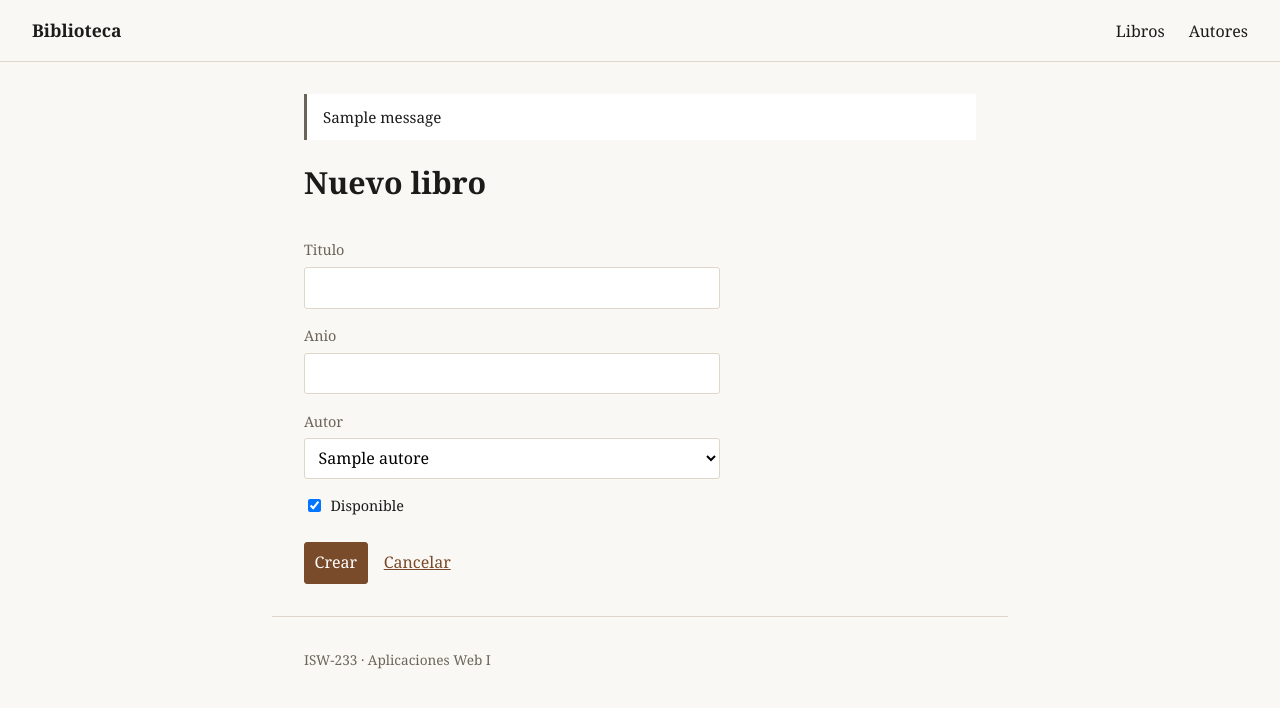
After one commit to cpjosejesus/web-isw-2026-II, a Flask app: page /libros/crear in a window 1280 px wide. The commit adds this page. Shown: the top 708 px of the page. Run offline with Flask 3, Linux system fonts and the light colour scheme; tables that the repository leaves empty hold one stand-in row (values such as "Sample post"); one stand-in notice (Sample message) is shown; some libraries are stand-ins or nearby versions.

Commit message:
Paso 3: formularios y el patron POST -> Redirect -> GET
Bloque 3 de la clase 4. Aparece la primera escritura desde el navegador:
- libros/formulario.html, un solo formulario preparado para crear y editar
- ruta crear_libro con GET (formulario) y POST (insercion)
- try / except / rollback alrededor del commit
- redirect despues del POST: recargar con F5 ya no duplica el registro
- mensajes flash con categorias, renderizados en layout.html
- secret_key, necesaria para firmar la sesion donde viaja el flash

Co-Authored-By: Claude Opus 5 (1M context) <noreply@anthropic.com>

```diff
--- a/main.py
+++ b/main.py
@@ -1,12 +1,12 @@
-"""Biblioteca — ahora las rutas devuelven HTML.
+"""Biblioteca — el usuario ya puede escribir en la base.
 
-render_template busca el archivo bajo templates/, lo rellena con los datos
-que le pasa la ruta y devuelve texto HTML. La plantilla no consulta la base:
-la ruta consulta y le entrega los objetos ya listos.
+Las lecturas siguen siendo GET; toda escritura es POST y termina en un
+redirect. Ese es el patron Post/Redirect/Get: si el usuario recarga con F5,
+la ultima peticion del historial es un GET inofensivo y no se duplica nada.
 """
 import os
 
-from flask import Flask, render_template, request
+from flask import Flask, flash, redirect, render_template, request, url_for
 
 from models import db, Autor, Libro
 
@@ -16,6 +16,8 @@ app.config['SQLALCHEMY_DATABASE_URI'] = os.environ.get(
     'postgresql+psycopg://app:123qwe@localhost:5433/store'
 )
 app.config['SQLALCHEMY_TRACK_MODIFICATIONS'] = False
+# Necesaria para firmar la sesion, que es donde viajan los mensajes flash.
+app.secret_key = os.environ.get('SECRET_KEY', 'clave-de-desarrollo')
 
 db.init_app(app)
 
@@ -50,6 +52,33 @@ def detalle_libro(libro_id):
     return render_template('libros/detalle.html', libro=libro)
 
 
+@app.route('/libros/crear', methods=['GET', 'POST'])
+def crear_libro():
+    """GET  →  muestra el formulario vacio.
+       POST →  inserta el libro y redirige al catalogo."""
+    if request.method == 'GET':
+        return render_template('libros/formulario.html', libro=None,
+                               autores=Autor.query.order_by(Autor.nombre).all())
+
+    try:
+        libro = Libro(
+            titulo=request.form['titulo'],          # KeyError → 400 si falta
+            anio=request.form.get('anio') or None,  # seguro, con default
+            autor_id=request.form['autor_id'],
+            # un checkbox sin marcar no se envia: por eso 'in request.form'
+            disponible='disponible' in request.form,
+        )
+        db.session.add(libro)
+        db.session.commit()
+        flash('Libro creado.', 'exito')
+    except Exception:
+        db.session.rollback()
+        flash('No se pudo crear el libro.', 'error')
+
+    # Post/Redirect/Get: nunca render_template como respuesta a un POST.
+    return redirect(url_for('listar_libros'))
+
+
 @app.route('/autores')
 def listar_autores():
     """GET /autores  →  autores con su cantidad de libros."""
--- a/static/css/estilos.css
+++ b/static/css/estilos.css
@@ -67,3 +67,29 @@ footer {
   font-size: .85rem;
   border-top: 1px solid var(--borde);
 }
+
+.aviso {
+  padding: .7rem 1rem;
+  margin-bottom: 1.2rem;
+  border-left: 3px solid var(--tenue);
+  background: #fff;
+  font-size: .95rem;
+}
+
+.aviso.exito { border-left-color: #3d7a3d; }
+.aviso.error { border-left-color: #a33; }
+
+.formulario { display: grid; gap: .35rem; max-width: 26rem; }
+.formulario label { color: var(--tenue); font-size: .9rem; margin-top: .6rem; }
+.formulario .checkbox { display: flex; align-items: center; gap: .4rem; color: var(--tinta); }
+.formulario .checkbox input { width: auto; }
+.formulario .acciones { display: flex; align-items: center; gap: 1rem; margin-top: 1.2rem; }
+
+.boton {
+  display: inline-block;
+  padding: .45rem .8rem;
+  background: var(--acento);
+  color: #fff;
+  border-radius: 3px;
+  text-decoration: none;
+}
--- a/templates/layout.html
+++ b/templates/layout.html
@@ -16,6 +16,14 @@
     </nav>
 
     <main>
+      {# Los avisos viajan en la sesion: sobreviven al redirect y se
+         consumen una sola vez. #}
+      {% with mensajes = get_flashed_messages(with_categories=true) %}
+        {% for categoria, texto in mensajes %}
+          <div class="aviso {{ categoria }}">{{ texto }}</div>
+        {% endfor %}
+      {% endwith %}
+
       {% block contenido %}{% endblock %}
     </main>
 
--- /dev/null
+++ b/templates/libros/formulario.html
@@ -0,0 +1,42 @@
+{% extends 'layout.html' %}
+
+{% block titulo %}{{ 'Editar libro' if libro else 'Nuevo libro' }}{% endblock %}
+
+{% block contenido %}
+  <h1>{{ 'Editar libro' if libro else 'Nuevo libro' }}</h1>
+
+  {# Un solo formulario para crear y editar: cambia el action y los valores #}
+  <form method="POST" class="formulario"
+        action="{{ url_for('editar_libro', libro_id=libro.id) if libro
+                  else url_for('crear_libro') }}">
+
+    <label for="titulo">Titulo</label>
+    <input id="titulo" type="text" name="titulo" required
+           value="{{ libro.titulo if libro else '' }}" />
+
+    <label for="anio">Anio</label>
+    <input id="anio" type="number" name="anio"
+           value="{{ libro.anio if libro and libro.anio else '' }}" />
+
+    <label for="autor_id">Autor</label>
+    <select id="autor_id" name="autor_id" required>
+      {% for a in autores %}
+        <option value="{{ a.id }}"
+                {% if libro and libro.autor_id == a.id %}selected{% endif %}>
+          {{ a.nombre }}
+        </option>
+      {% endfor %}
+    </select>
+
+    <label class="checkbox">
+      <input type="checkbox" name="disponible"
+             {% if not libro or libro.disponible %}checked{% endif %} />
+      Disponible
+    </label>
+
+    <div class="acciones">
+      <button type="submit">{{ 'Guardar cambios' if libro else 'Crear' }}</button>
+      <a href="{{ url_for('listar_libros') }}">Cancelar</a>
+    </div>
+  </form>
+{% endblock %}
--- a/templates/libros/index.html
+++ b/templates/libros/index.html
@@ -4,6 +4,8 @@
 
 {% block contenido %}
   <h1>Catalogo</h1>
+
+  <p><a class="boton" href="{{ url_for('crear_libro') }}">Nuevo libro</a></p>
 
   <form method="GET" action="{{ url_for('listar_libros') }}" class="filtro">
     <input type="text" name="autor" value="{{ filtro_autor }}"
```
